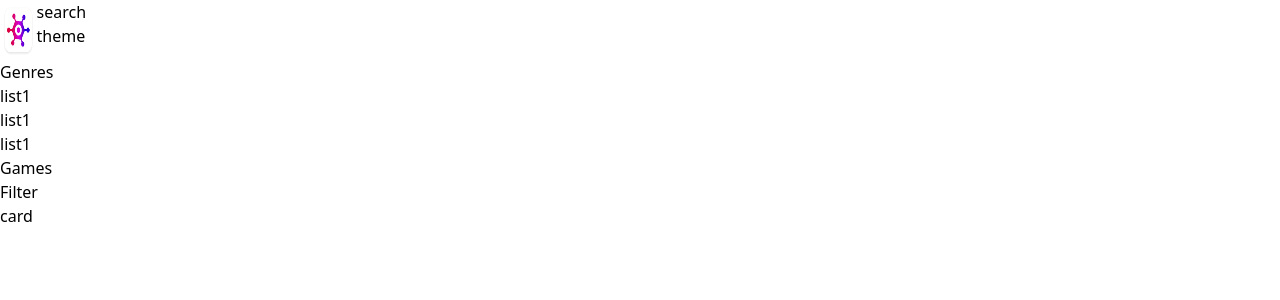
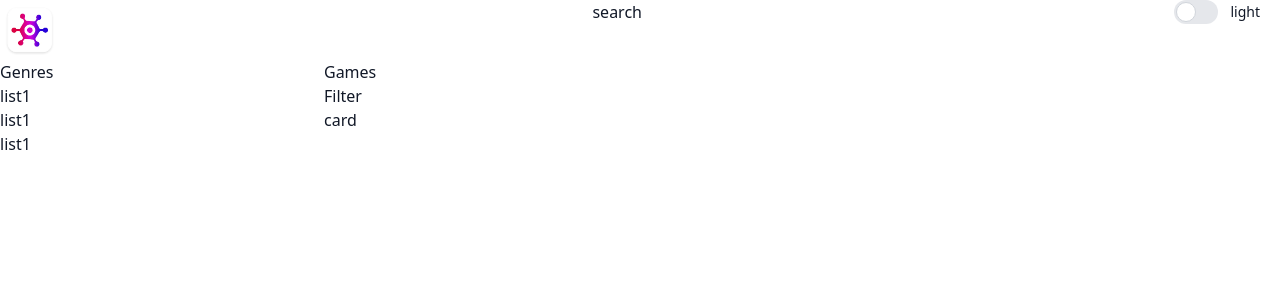
Before and after one commit to elabod1/game-app, a React (Vite) app: page / in a window 1280 px wide. Shown: the top 300 px of the page. Built offline with nearby package versions, Linux system fonts and the light colour scheme.

Commit message:
Create Theme color for app

```diff
--- a/src/App.css
+++ b/src/App.css
@@ -1,3 +1,4 @@
+
 /* Start Navbar */
 .navbar-app {
     display: flex;
--- a/src/App.jsx
+++ b/src/App.jsx
@@ -1,13 +1,36 @@
+import { useState } from "react";
 import MainContent from "./components/MainContent";
 import NavBar from "./components/NavBar";
 import SideBar from "./components/SideBar";
+import { useEffect } from "react";
 
 function App() {
+    const [theme, setTheme] = useState(localStorage.getItem("theme") || "light");
+
+    const root = document.documentElement;
+
+    useEffect(() => {
+        if (theme === "dark") {
+            root.classList.add("dark");
+        } else {
+            root.classList.remove("dark");
+        }
+        localStorage.setItem("theme", theme);
+    }, [theme]);
+
+    const toggleTheme = () => {
+        setTheme(theme === "light" ? "dark" : "light");
+    };
+
     return (
         <>
-            <NavBar />
-            <SideBar />
-            <MainContent />
+            <div className="min-h-screen bg-white dark:bg-gray-900 text-gray-900 dark:text-gray-200 ">
+                <NavBar toggleTheme={toggleTheme} theme={theme} />
+                <div className="grid grid-cols-12 gap-4">
+                    <SideBar />
+                    <MainContent />
+                </div>
+            </div>
         </>
     );
 }
--- a/src/components/MainContent.jsx
+++ b/src/components/MainContent.jsx
@@ -1,9 +1,11 @@
 const MainContent = () => {
     return (
         <>
-            <h1>Games</h1>
-            <div className="filter">Filter</div>
-            <div className="cover-card">card</div>
+            <div className="main-content grid-span-9">
+                <h1>Games</h1>
+                <div className="filter">Filter</div>
+                <div className="cover-card">card</div>
+            </div>
         </>
     );
 };
--- a/src/components/NavBar.jsx
+++ b/src/components/NavBar.jsx
@@ -1,20 +1,23 @@
 import Logo from "./Logo";
-import Theme from "./theme";
 
 import LogoImag from "../assets/images/logo.webp";
 
-const NavBar = () => {
+const NavBar = ({ toggleTheme, theme }) => {
     return (
         <>
-            <div className="navbar-app">
-                <div className="flex flex-wrap">
-                    <div className="w-full md:w-1/3">
-                        <Logo image={LogoImag} text="gamp app header" className="logo-heder" />
-                    </div>
-                    <div className="w-full md:w-1/2">
-                        <div>search</div>
-                        <Theme />
-                    </div>
+            <div className="navbar-app ">
+                <div className="cover-logo">
+                    <Logo image={LogoImag} text="gamp app header" className="logo-heder" />
+                </div>
+                <div className="cover-search">
+                    <div>search</div>
+                </div>
+                <div className="theme-mode">
+                    <label className="inline-flex items-center me-5 cursor-pointer">
+                        <input type="checkbox" value="" className="sr-only peer" onChange={toggleTheme} checked={theme === "dark"} />
+                        <div className="relative w-11 h-6 bg-gray-200 rounded-full peer dark:bg-gray-700 peer-focus:ring-4 peer-focus:ring-teal-300 dark:peer-focus:ring-teal-800 peer-checked:after:translate-x-full rtl:peer-checked:after:-translate-x-full peer-checked:after:border-white after:content-[''] after:absolute after:top-0.5 after:start-[2px] after:bg-white after:border-gray-300 after:border after:rounded-full after:h-5 after:w-5 after:transition-all dark:border-gray-600 peer-checked:bg-teal-600"></div>
+                        <span className="ms-3 text-sm font-medium text-gray-900 dark:text-gray-300">{theme === "light" ? "light" : "Dark"}</span>
+                    </label>
                 </div>
             </div>
         </>
--- a/src/components/SideBar.jsx
+++ b/src/components/SideBar.jsx
@@ -1,12 +1,14 @@
 const SideBar = () => {
     return (
         <>
+            <div className="sidebar-app col-span-3">
                 <h3>Genres</h3>
                 <ul>
                     <li>list1</li>
                     <li>list1</li>
                     <li>list1</li>
                 </ul>
+            </div>
         </>
     );
 };
--- a/src/components/theme.jsx
+++ /dev/null
@@ -1,5 +0,0 @@
-const theme = () => {
-    return <div>theme</div>;
-};
-
-export default theme;
--- a/tailwind.config.js
+++ b/tailwind.config.js
@@ -1,5 +1,6 @@
 /** @type {import('tailwindcss').Config} */
 export default {
+    darkMode: "class",
     content: ["./index.html", "./src/**/*.{js,ts,jsx,tsx}"],
     theme: {
         extend: {},
```
Lines whose indentation alone changed are shown as unchanged.
